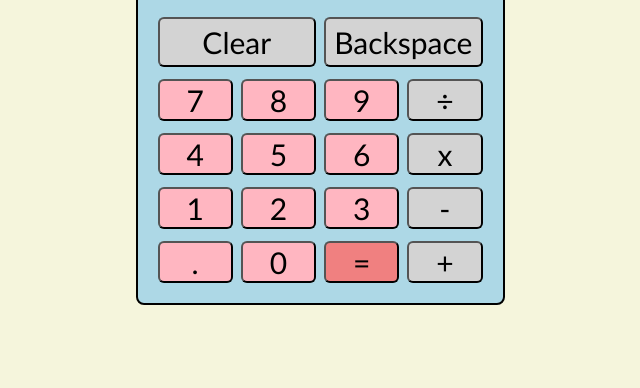
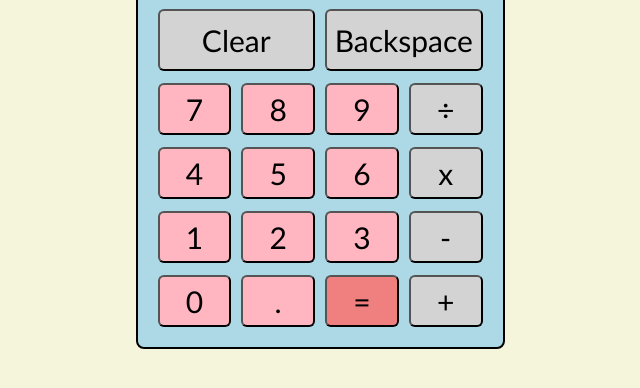
Before and after one commit to xsherryhe/calculator, a plain HTML site: page index.html in a window 1280 px wide. Shown: the part 214-602 px from the top of the page, without its empty margins (320-960 px from the left). Drawn offline with Linux system fonts and the light colour scheme.

Commit message:
Added extra vertical padding to buttons

```diff
--- a/scripts/calculator.js
+++ b/scripts/calculator.js
@@ -3,7 +3,7 @@ const buttons = document.querySelector('#buttons'),
       display = document.querySelector('#display');
 
 function createButtons() {
-    ['Clear', 'Backspace', 7, 8, 9, '÷', 4, 5, 6, 'x', 1, 2, 3, '-', '.', 0, '=', '+']
+    ['Clear', 'Backspace', 7, 8, 9, '÷', 4, 5, 6, 'x', 1, 2, 3, '-', 0, '.', '=', '+']
     .forEach(symbol => {
         const button = document.createElement('button');
         button.classList.add('button', typeof symbol == 'number' || symbol == '.' ? 'value'
--- a/styles/style.css
+++ b/styles/style.css
@@ -25,7 +25,7 @@ h1 {
     border: 1px solid black;
     border-radius: 6px;
     padding: 6px;
-    margin-bottom: 20px;
+    margin-bottom: 12px;
 }
 
 #screen > * {
@@ -46,7 +46,7 @@ h1 {
 #buttons {
     display: grid;
     grid-template: 1.2fr repeat(4, 1fr) / repeat(4, 1fr);
-    column-gap: 8px;
+    column-gap: 10px;
     row-gap: 12px;
 }
 
@@ -54,7 +54,7 @@ h1 {
     font-size: 30px;
     font-weight: 300;
     border-radius: 6px;
-    padding: 1px 6px;
+    padding: 6px;
 }
 
 .button:active, .button.active {
```
